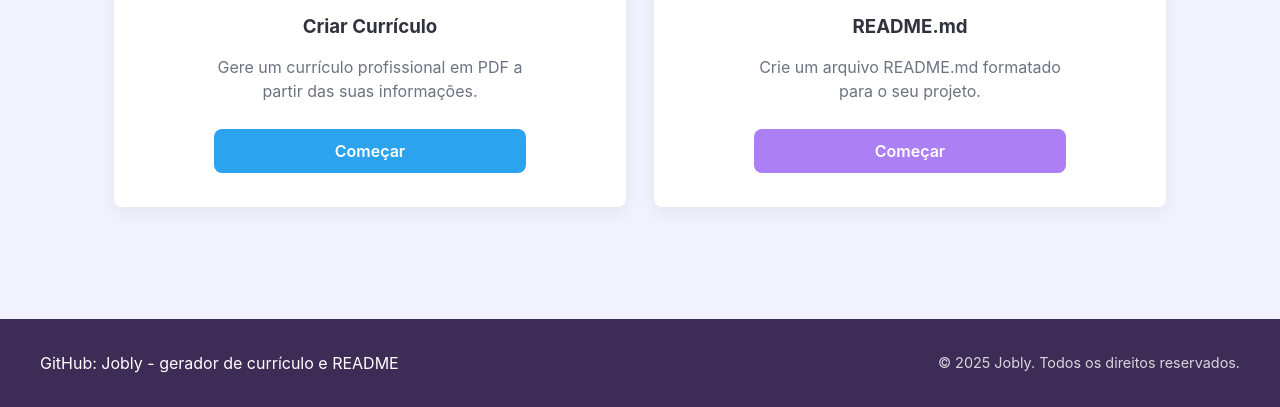
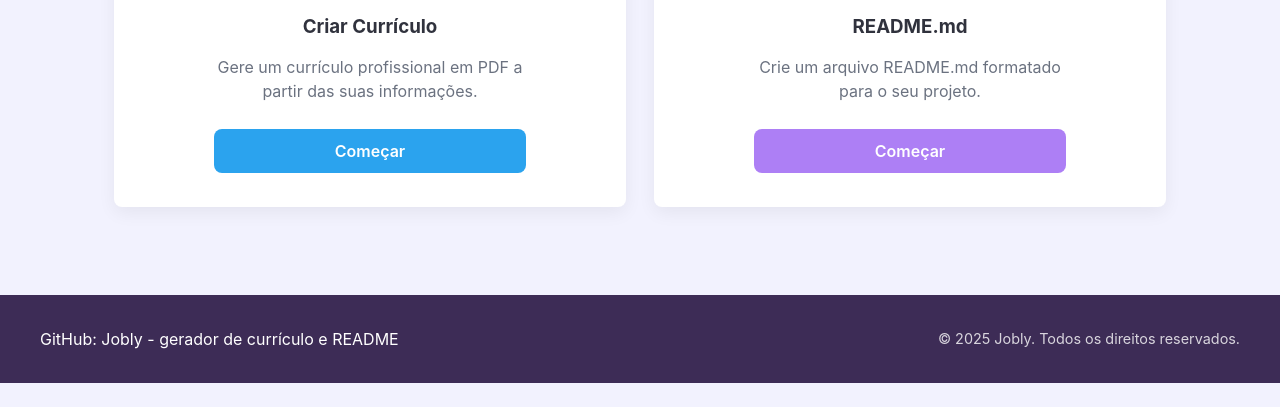
Before and after one commit to sofl-aline/projetoFrontEnd, a plain HTML site: page INDEX.HTML in a window 1280 px wide. Shown: the part 417-824 px from the top of the page. After the commit the page ends 800 px from the top, so only its background shows below. Drawn offline with Linux system fonts and the light colour scheme.

Commit message:
alterações de responsividade do rodápé

```diff
--- a/style/components.css
+++ b/style/components.css
@@ -649,11 +649,13 @@
 }
 
 /* ========== RODAPÉ ========== */
+/* Ajuste do footer: usa margin-top:auto em layout flex para ficar na base da tela
+   e mantém espaçamento quando o conteúdo for maior que a viewport */
 footer {
     background: var(--footer-bg);
     color: white;
     padding: 2rem;
-    margin-top: 4rem;
+    margin-top: auto; /* empurra o footer para o final em body flex */
 }
 
 .footer-container {
@@ -709,4 +711,9 @@ footer {
         flex-direction: column;
         gap: 0.5rem;
     }
+
+    /* Ajuste de padding do footer em telas menores */
+    footer {
+        padding: 1.5rem;
+    }
 }
--- a/style/globals.css
+++ b/style/globals.css
@@ -24,17 +24,26 @@
     padding: 0;
 }
 
+/* Layout base para manter o rodapé no final da página */
+html, body {
+    height: 100%;
+}
+
+/* Faz a área principal crescer para empurrar o footer para baixo */
+main, .hero {
+    flex: 1 0 auto;
+}
+
 /* Estilos do Body */
 body {
+    display: flex;
+    flex-direction: column;
+    min-height: 100vh;
     margin: 0;
     font-family: Inter, system-ui, -apple-system, 'Segoe UI', Roboto, 'Helvetica Neue', Arial;
     background: var(--bg);
     color: var(--text);
     line-height: 1.5;
-}
-
-html, body {
-    height: 100%;
 }
 
 /* Tipografia Base */
--- a/style/layout.css
+++ b/style/layout.css
@@ -11,6 +11,7 @@
     padding: 48px 24px;
     text-align: center;
 }
+
 
 /* Container do Currículo CV */
 .container-cv {
```
